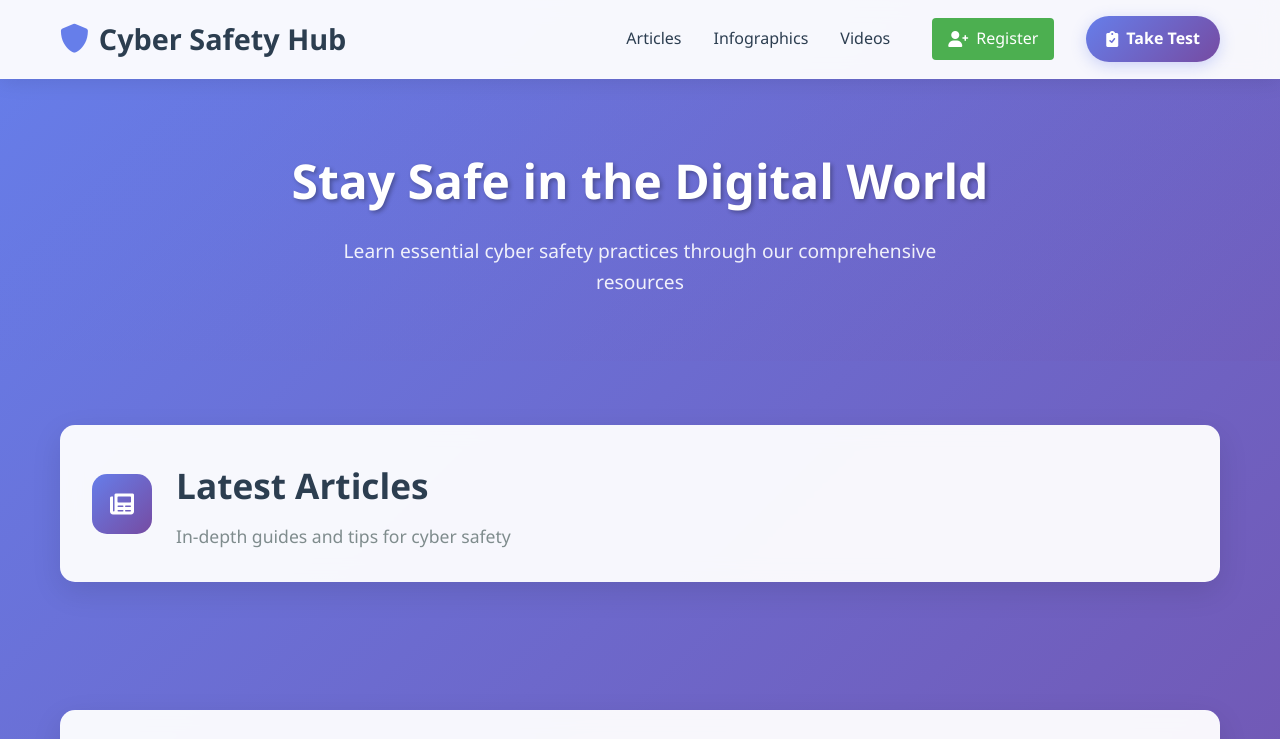
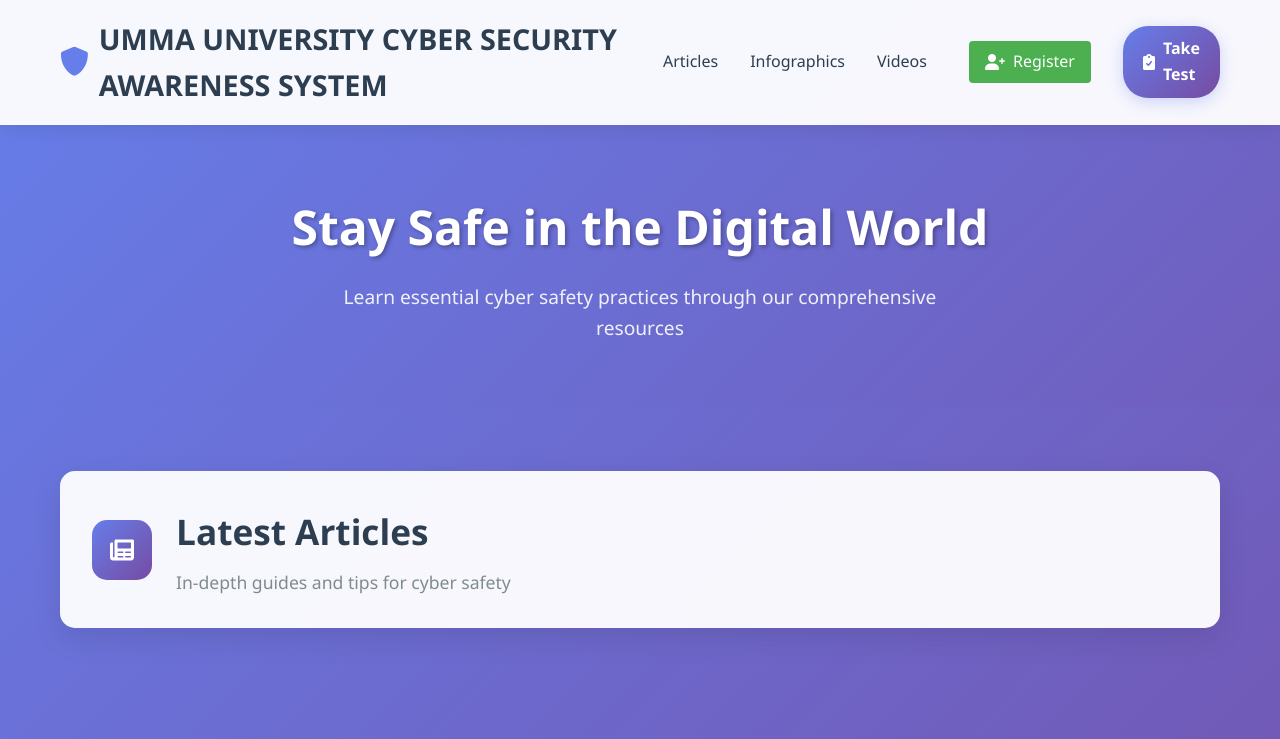
Before and after one commit to Hussein309-MAX/cyberUser, a plain HTML site: page index.html in a window 1280 px wide. Shown: the top 739 px of the page. Drawn offline with Linux system fonts and the light colour scheme; no server answers.

Commit message:
Update index.html

```diff
--- a/index.html
+++ b/index.html
@@ -16,7 +16,7 @@
       <div class="container">
         <div class="nav-brand">
           <i class="fas fa-shield-alt"></i>
-          <h1>Cyber Safety Hub</h1>
+          <h1>UMMA UNIVERSITY CYBER SECURITY AWARENESS SYSTEM</h1>
         </div>
         <nav class="nav-links">
           <a href="#articles" class="nav-link">Articles</a>
```
